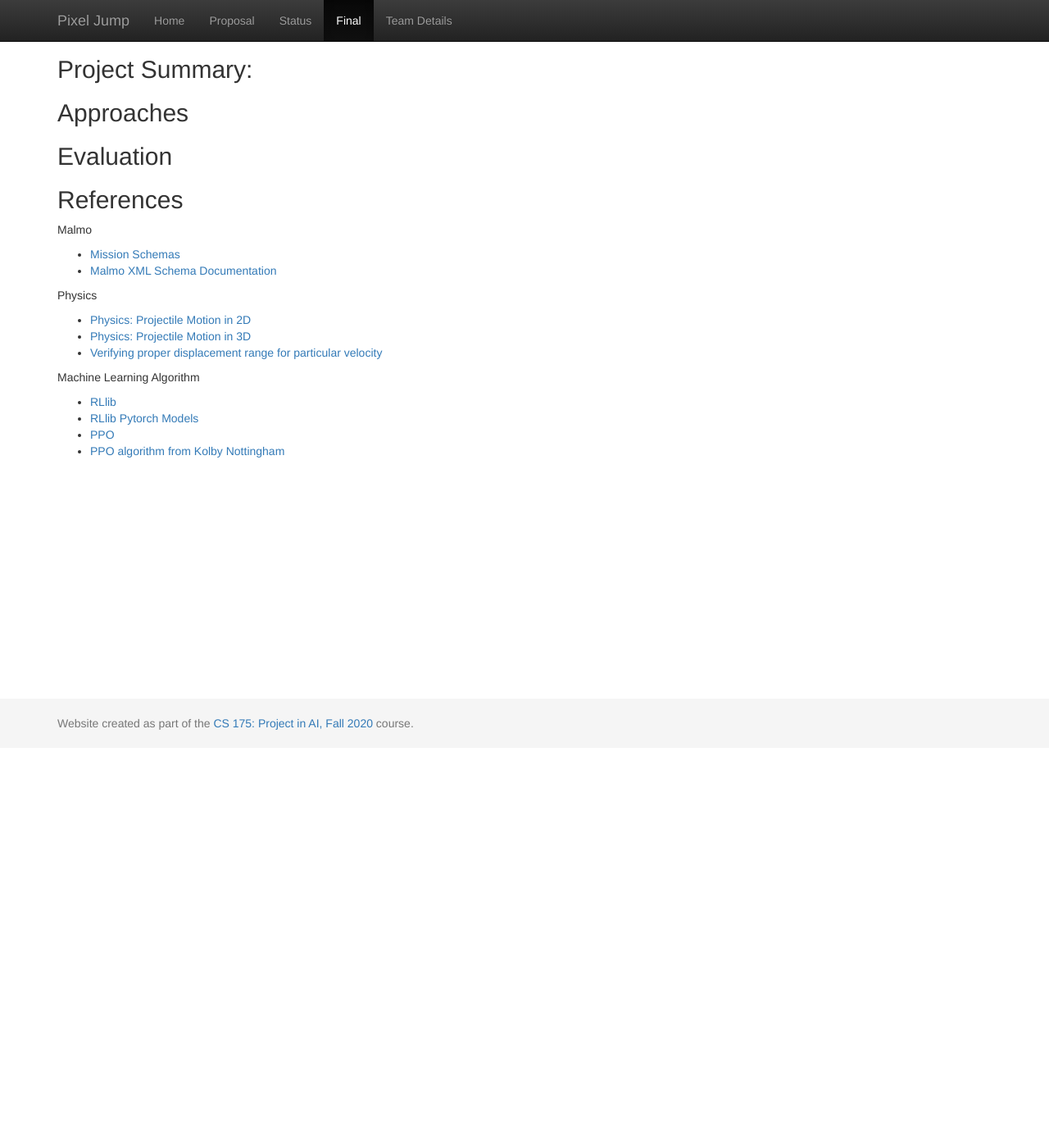
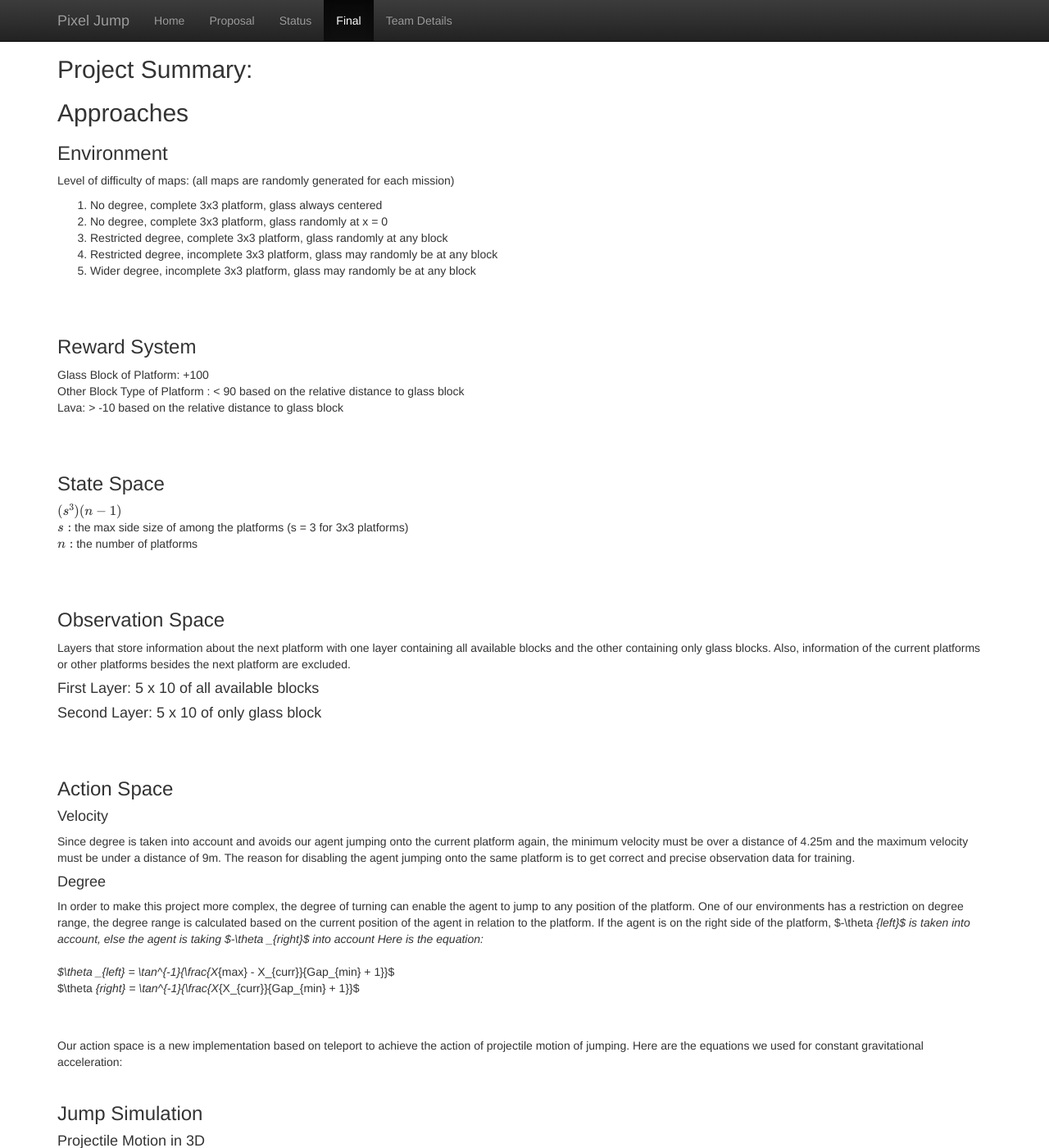
Before and after one commit to bikaylee/Jump-Jump, a Jekyll site: the page built from docs/final.md, in a window 1280 px wide and 1400 px high, scrolled down 488 px. Shown: the whole window at 82% size. Built offline with Jekyll 4.4.1, drawn with Linux system fonts in a browser that asks for light colours; formulas are drawn with MathJax 3; some of the changed text lies outside the part shown.

Commit message:
added approach

```diff
--- a/docs/final.md
+++ b/docs/final.md
@@ -10,6 +10,65 @@ title:  Final
 ## Project Summary:
 
 ## Approaches
+
+### Environment
+Level of difficulty of maps: (all maps are randomly generated for each mission) <br>
+1. No degree, complete 3x3 platform, glass always centered <br>
+2. No degree, complete 3x3 platform, glass randomly at x = 0 <br>
+3. Restricted degree, complete 3x3 platform, glass randomly at any block <br>
+4. Restricted degree, incomplete 3x3 platform, glass may randomly be at any block <br>
+5. Wider degree, incomplete 3x3 platform, glass may randomly be at any block <br>
+
+<br><br>
+### Reward System
+Glass Block of Platform: +100 <br>
+Other Block Type of Platform : < 90 based on the relative distance to glass block <br>
+Lava: > -10 based on the relative distance to glass block
+
+<br><br>
+### State Space
+$$(s^3)(n-1)$$ <br>
+$$s:$$ the max side size of among the platforms (s = 3 for 3x3 platforms) <br>
+$$n:$$ the number of platforms
+
+<br><br>
+### Observation Space
+Layers that store information about the next platform with one layer containing all available blocks and the other containing only glass blocks. Also, information of the current platforms or other platforms besides the next platform are excluded.
+<br>
+
+#### First Layer: 5 x 10 of all available blocks
+#### Second Layer: 5 x 10 of only glass block
+
+<br><br>
+### Action Space
+#### Velocity
+Since degree is taken into account and avoids our agent jumping onto the current platform again, the minimum velocity must be over a distance of 4.25m and the maximum velocity must be under a distance of 9m. The reason for disabling the agent jumping onto the same platform is to get correct and precise observation data for training.
+<br>
+
+#### Degree
+In order to make this project more complex, the degree of turning can enable the agent to jump to any position of the platform. One of our environments has a restriction on degree range, the degree range is calculated based on the current position of the agent in relation to the platform. If the agent is on the right side of the platform, $-\theta _{left}$ is taken into account, else the agent is taking $-\theta _{right}$ into account Here is the equation:
+<br><br>
+$\theta _{left} = \tan^{-1}{\frac{X_{max} - X_{curr}}{Gap_{min} + 1}}$ <br>
+$\theta _{right} = \tan^{-1}{\frac{X_{X_{curr}}{Gap_{min} + 1}}$
+
+
+<br><br>
+Our action space is a new implementation based on teleport to achieve the action of projectile motion of jumping. Here are the equations we used for constant gravitational acceleration: <br><br>
+
+### Jump Simulation
+
+#### Projectile Motion in 3D
+$$
+\begin{align}
+&Horizontal\,(x), \,\,\,\,a_x = 0\,  &Vertical\,(y), \,\,\,\,a_y = -g \\ \hline
+&V_x = V \cdot cos\theta\,  &V_y = V \cdot sin\theta + a_y \cdot \Delta t \\
+&\Delta x = V_x \cdot \Delta t\,    &\Delta y = V_y \cdot \Delta t + \frac{1}{2} \cdot {\Delta t}^2 \\
+\end{align}
+$$
+
+<br>
+### Machine Learning Algorithm
+PPO
 
 ## Evaluation
 
```
